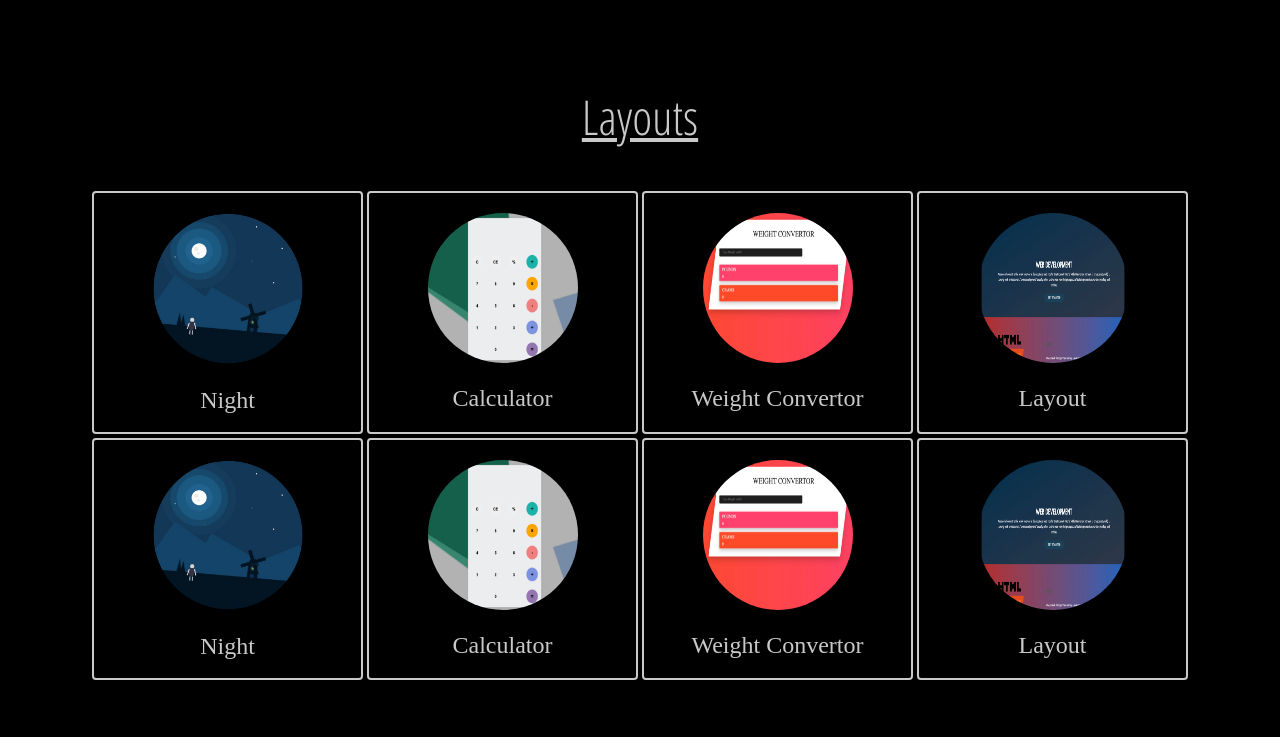
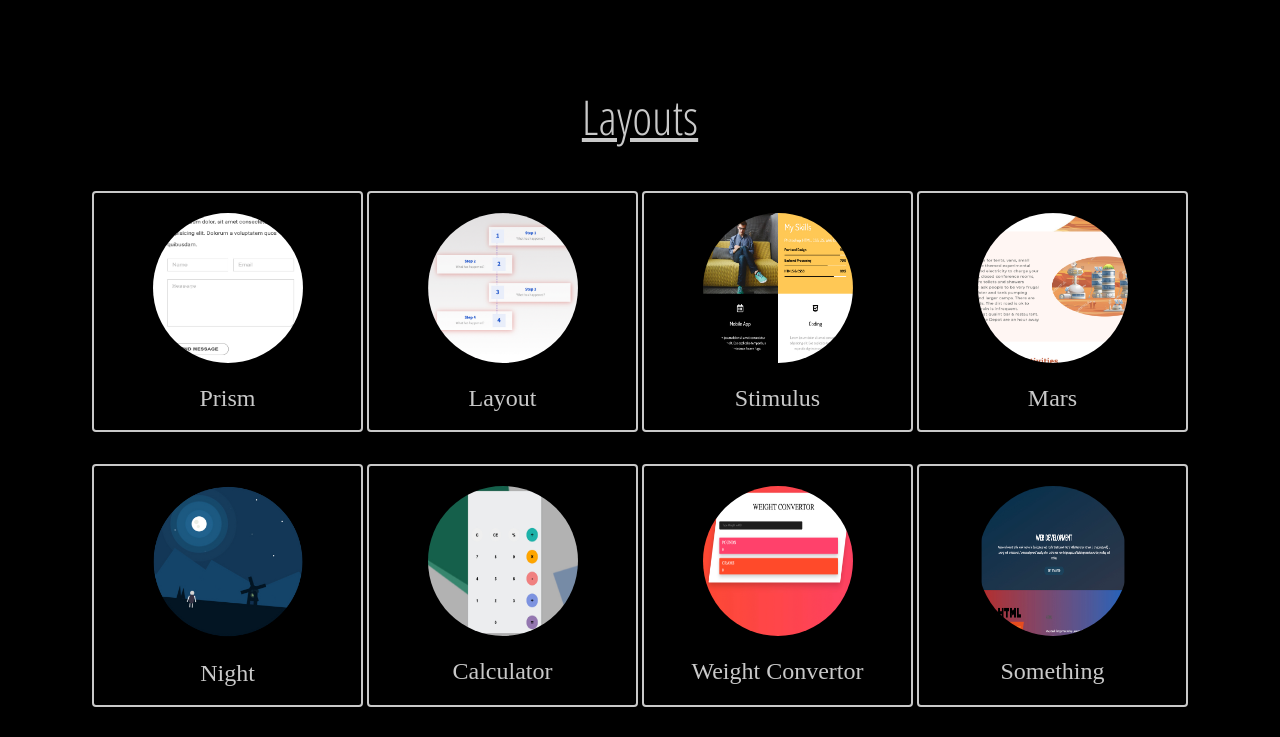
Before and after one commit to shivamanand-dev/myTemplates, a plain HTML site: page index.html in a window 1280 px wide. Shown: the part 803-1540 px from the top of the page. Before the commit the page ends 1485 px from the top, so only its background shows below. Drawn offline with Linux system fonts and the light colour scheme.

Commit message:
modified

```diff
--- a/assets/stylesheet/style.css
+++ b/assets/stylesheet/style.css
@@ -190,6 +190,7 @@ nav ul li a:hover::after {
   border: 2px solid rgba(255, 255, 255, 0.788);
   margin: 2px;
   border-radius: 4px;
+  margin-bottom: 30px;
 }
 .layout:hover div:not(:hover) {
   opacity: 0.7;
--- a/index.html
+++ b/index.html
@@ -70,62 +70,97 @@
       <h2>Layouts</h2>
       <section class="wrapper grid-col-4">
         <div class="layoutContainer">
-          <a href="#"><img src="./assets/images/Night.jpeg" alt="" /></a>
-          <a style="text-decoration: none" href="#"><h3>Night</h3></a>
+          <a
+            href="https://shivamanand-dev.github.io/html_css_exercises/prism/index.html"
+            ><img
+              height="150px"
+              width="150px"
+              src="./assets/images/layout1.jpeg"
+              alt=""
+          /></a>
+          <a
+            style="text-decoration: none"
+            href="https://shivamanand-dev.github.io/html_css_exercises/prism/index.html"
+            ><h3>Prism</h3></a
+          >
         </div>
         <div class="layoutContainer">
-          <a href="#"
-            ><img height="150px" src="./assets/images/calculator.jpeg" alt=""
+          <a href="https://shivamanand-dev.github.io/layout/"
+            ><img height="150px" src="./assets/images/layout.jpeg" alt=""
           /></a>
-          <a style="text-decoration: none" href="#"><h3>Calculator</h3></a>
+          <a
+            style="text-decoration: none"
+            href="https://shivamanand-dev.github.io/layout/"
+            ><h3>Layout</h3></a
+          >
         </div>
 
         <div class="layoutContainer">
-          <a href="#"
+          <a
+            href="https://shivamanand-dev.github.io/html_css_exercises/grid_project/index.html"
+            ><img height="150px" src="./assets/images/layout2.jpeg" alt=""
+          /></a>
+          <a
+            style="text-decoration: none"
+            href="https://shivamanand-dev.github.io/html_css_exercises/grid_project/index.html"
+            ><h3>Stimulus</h3></a
+          >
+        </div>
+        <div class="layoutContainer">
+          <a href="https://shivamanand-dev.github.io/mars/"
+            ><img height="150px" src="./assets/images/layout3.jpeg" alt=""
+          /></a>
+          <a
+            style="text-decoration: none"
+            href="https://shivamanand-dev.github.io/mars/"
+            ><h3>Mars</h3></a
+          >
+        </div>
+      </section>
+      <section class="wrapper grid-col-4">
+        <div class="layoutContainer">
+          <a href="https://shivamanand-dev.github.io/Night/"
+            ><img src="./assets/images/Night.jpeg" alt=""
+          /></a>
+          <a
+            style="text-decoration: none"
+            href="https://shivamanand-dev.github.io/Night/"
+            ><h3>Night</h3></a
+          >
+        </div>
+        <div class="layoutContainer">
+          <a href="https://shivamanand-dev.github.io/calculator-js/"
+            ><img height="150px" src="./assets/images/calculator.jpeg" alt=""
+          /></a>
+          <a
+            style="text-decoration: none"
+            href="https://shivamanand-dev.github.io/calculator-js/"
+            ><h3>Calculator</h3></a
+          >
+        </div>
+
+        <div class="layoutContainer">
+          <a href="https://shivamanand-dev.github.io/weight_convertor/"
             ><img
               height="150px"
               src="./assets/images/weightConvertor.jpeg"
               alt=""
           /></a>
-          <a style="text-decoration: none" href="#"
+          <a
+            style="text-decoration: none"
+            href="https://shivamanand-dev.github.io/weight_convertor/"
             ><h3>Weight Convertor</h3></a
           >
         </div>
         <div class="layoutContainer">
-          <a href="#"
+          <a href="https://shivamanand-dev.github.io/html_css_exercises/"
             ><img height="150px" src="./assets/images/Something.jpeg" alt=""
           /></a>
-          <a style="text-decoration: none" href="#"><h3>Layout</h3></a>
-        </div>
-      </section>
-      <section class="wrapper grid-col-4">
-        <div class="layoutContainer">
-          <a href="#"><img src="./assets/images/Night.jpeg" alt="" /></a>
-          <a style="text-decoration: none" href="#"><h3>Night</h3></a>
-        </div>
-        <div class="layoutContainer">
-          <a href="#"
-            ><img height="150px" src="./assets/images/calculator.jpeg" alt=""
-          /></a>
-          <a style="text-decoration: none" href="#"><h3>Calculator</h3></a>
-        </div>
-
-        <div class="layoutContainer">
-          <a href="#"
-            ><img
-              height="150px"
-              src="./assets/images/weightConvertor.jpeg"
-              alt=""
-          /></a>
-          <a style="text-decoration: none" href="#"
-            ><h3>Weight Convertor</h3></a
+          <a
+            style="text-decoration: none"
+            href="https://shivamanand-dev.github.io/html_css_exercises/"
+            ><h3>Something</h3></a
           >
-        </div>
-        <div class="layoutContainer">
-          <a href="#"
-            ><img height="150px" src="./assets/images/Something.jpeg" alt=""
-          /></a>
-          <a style="text-decoration: none" href="#"><h3>Layout</h3></a>
         </div>
       </section>
     </section>
```
Also changed, not shown: assets/images/layout.jpeg (added), assets/images/layout1.jpeg (added), assets/images/layout2.jpeg (added), assets/images/layout3.jpeg (added).
